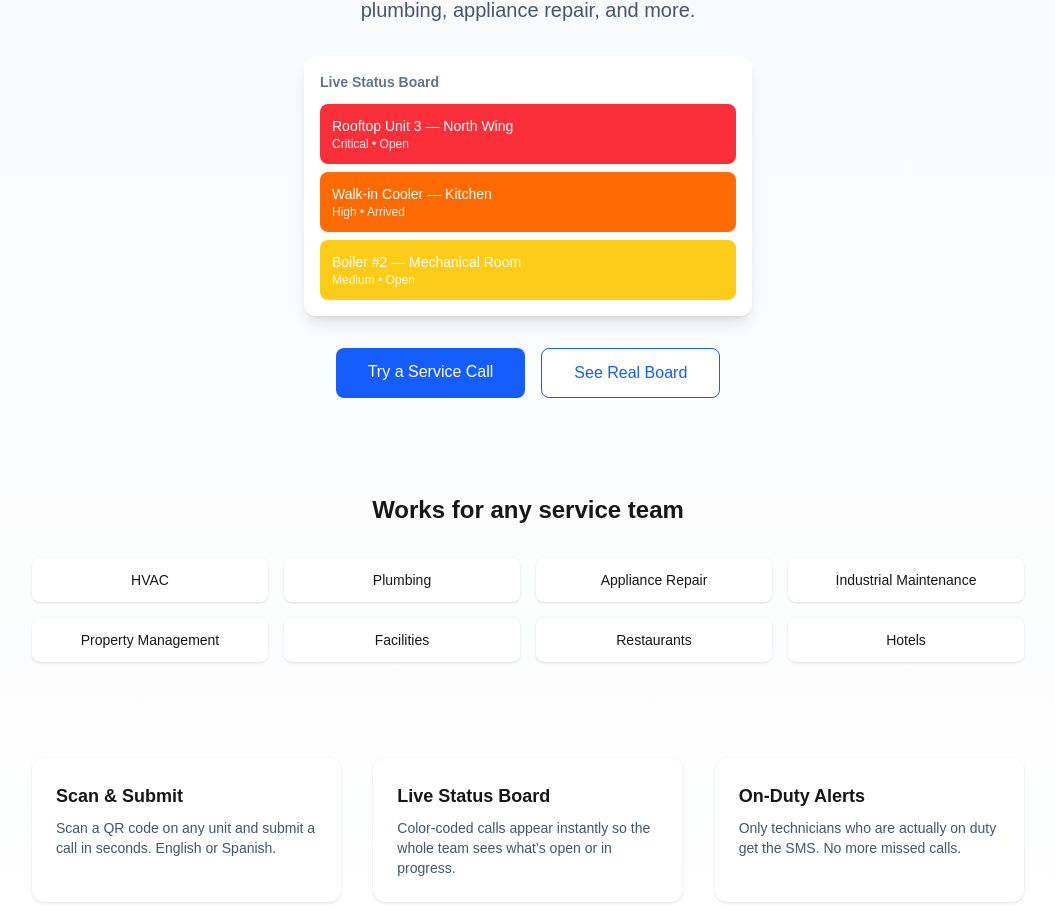
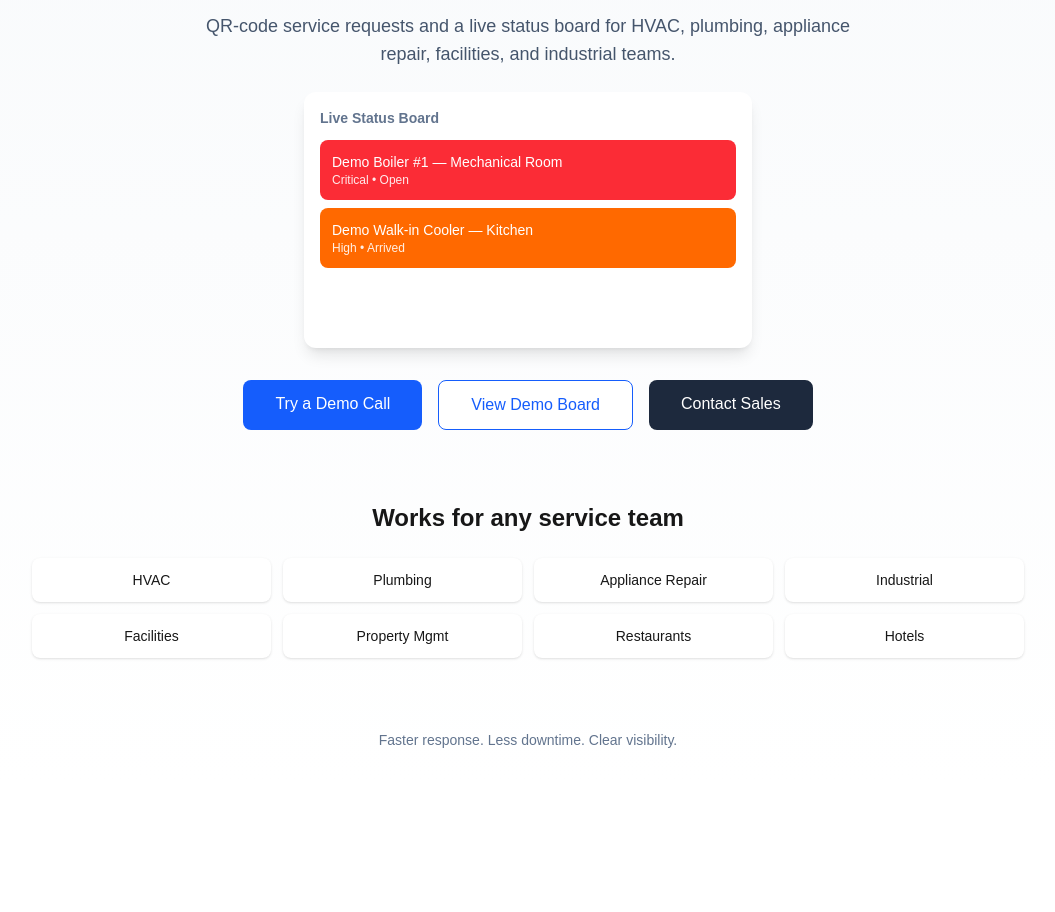
Before and after one commit to erieboatr/qrcall-app, a Next.js app: page / in a window 1280 px wide. Shown: the part 160-1072 px from the top of the page, without its empty margins (112-1167 px from the left). After the commit the page ends 942 px from the top, so only its background shows below. Built offline with nearby package versions, Linux system fonts and the light colour scheme.

Commit message:
Homepage: fixed demo board, sales button, broader markets

```diff
--- a/app/page.tsx
+++ b/app/page.tsx
@@ -3,9 +3,9 @@
 import { useEffect, useState } from 'react'
 
 const demoCalls = [
-  { equip: 'Rooftop Unit 3', loc: 'North Wing', priority: 'Critical', status: 'Open', color: 'bg-red-500' },
-  { equip: 'Walk-in Cooler', loc: 'Kitchen', priority: 'High', status: 'Arrived', color: 'bg-orange-500' },
-  { equip: 'Boiler #2', loc: 'Mechanical Room', priority: 'Medium', status: 'Open', color: 'bg-yellow-400' },
+  { equip: 'Demo Boiler #1', loc: 'Mechanical Room', priority: 'Critical', status: 'Open', color: 'bg-red-500' },
+  { equip: 'Demo Walk-in Cooler', loc: 'Kitchen', priority: 'High', status: 'Arrived', color: 'bg-orange-500' },
+  { equip: 'Demo Rooftop Unit', loc: 'North Wing', priority: 'Medium', status: 'Open', color: 'bg-yellow-400' },
 ]
 
 export default function Home() {
@@ -14,87 +14,71 @@ export default function Home() {
   useEffect(() => {
     const timer = setInterval(() => {
       setVisible((v) => (v + 1) % (demoCalls.length + 1))
-    }, 1800)
+    }, 2000)
     return () => clearInterval(timer)
   }, [])
 
   return (
     <div className="min-h-screen bg-gradient-to-b from-slate-50 to-white">
       {/* Hero */}
-      <section className="max-w-5xl mx-auto px-4 pt-16 pb-12 text-center">
-        <h1 className="text-5xl font-bold text-slate-900 mb-4">
-          Qrcall
+      <section className="max-w-5xl mx-auto px-4 pt-12 pb-8 text-center">
+        {/* Logo placeholder – replace with <img src="/logo.png" ... /> later */}
+        <div className="mb-6 flex justify-center">
+          <div className="text-3xl font-bold text-blue-600">Qrcall</div>
+        </div>
+
+        <h1 className="text-4xl md:text-5xl font-bold text-slate-900 mb-4">
+          Service Calls Made Simple
         </h1>
-        <p className="text-xl text-slate-600 mb-8 max-w-2xl mx-auto">
-          QR-code service calls and a live status board for maintenance, HVAC, plumbing, appliance repair, and more.
+        <p className="text-lg text-slate-600 mb-6 max-w-2xl mx-auto">
+          QR-code service requests and a live status board for HVAC, plumbing, appliance repair, facilities, and industrial teams.
         </p>
 
-        {/* Animated demo board */}
-        <div className="max-w-md mx-auto bg-white rounded-xl shadow-lg p-4 text-left mb-8">
+        {/* Fixed-height demo board so buttons don’t jump */}
+        <div className="max-w-md mx-auto bg-white rounded-xl shadow-lg p-4 text-left mb-8 h-64 overflow-hidden">
           <div className="text-sm font-semibold text-slate-500 mb-3">Live Status Board</div>
           <div className="space-y-2">
             {demoCalls.slice(0, visible).map((call, i) => (
-              <div
-                key={i}
-                className={`${call.color} text-white p-3 rounded-lg text-sm animate-pulse`}
-              >
+              <div key={i} className={`${call.color} text-white p-3 rounded-lg text-sm`}>
                 <div className="font-medium">{call.equip} — {call.loc}</div>
                 <div className="text-xs opacity-90">{call.priority} • {call.status}</div>
               </div>
             ))}
             {visible === 0 && (
-              <div className="text-slate-400 text-sm py-4 text-center">Waiting for calls…</div>
+              <div className="text-slate-400 text-sm py-8 text-center">Waiting for calls…</div>
             )}
           </div>
         </div>
 
         <div className="flex flex-col sm:flex-row gap-4 justify-center">
           <a
-            href="/call?plant=ppi"
+            href="/call?plant=qrcall"
             className="bg-blue-600 text-white px-8 py-3 rounded-lg font-medium hover:bg-blue-700"
           >
-            Try a Service Call
+            Try a Demo Call
           </a>
           <a
-            href="/board?plant=ppi"
+            href="/board?plant=qrcall"
             className="bg-white text-blue-600 border border-blue-600 px-8 py-3 rounded-lg font-medium hover:bg-blue-50"
           >
-            See Real Board
+            View Demo Board
+          </a>
+          <a
+            href="mailto:sales@qrcall.com"
+            className="bg-slate-800 text-white px-8 py-3 rounded-lg font-medium hover:bg-slate-900"
+          >
+            Contact Sales
           </a>
         </div>
       </section>
 
       {/* Markets */}
-      <section className="max-w-5xl mx-auto px-4 py-12">
-        <h2 className="text-2xl font-semibold text-center mb-8">Works for any service team</h2>
-        <div className="grid sm:grid-cols-2 md:grid-cols-4 gap-4 text-center text-sm">
-          {['HVAC', 'Plumbing', 'Appliance Repair', 'Industrial Maintenance', 'Property Management', 'Facilities', 'Restaurants', 'Hotels'].map((m) => (
+      <section className="max-w-5xl mx-auto px-4 py-10">
+        <h2 className="text-2xl font-semibold text-center mb-6">Works for any service team</h2>
+        <div className="grid grid-cols-2 sm:grid-cols-4 gap-3 text-center text-sm">
+          {['HVAC', 'Plumbing', 'Appliance Repair', 'Industrial', 'Facilities', 'Property Mgmt', 'Restaurants', 'Hotels'].map((m) => (
             <div key={m} className="bg-white rounded-lg py-3 shadow-sm">{m}</div>
           ))}
-        </div>
-      </section>
-
-      {/* Features */}
-      <section className="max-w-5xl mx-auto px-4 py-12">
-        <div className="grid md:grid-cols-3 gap-8">
-          <div className="bg-white p-6 rounded-xl shadow-sm">
-            <h3 className="font-semibold text-lg mb-2">Scan & Submit</h3>
-            <p className="text-slate-600 text-sm">
-              Scan a QR code on any unit and submit a call in seconds. English or Spanish.
-            </p>
-          </div>
-          <div className="bg-white p-6 rounded-xl shadow-sm">
-            <h3 className="font-semibold text-lg mb-2">Live Status Board</h3>
-            <p className="text-slate-600 text-sm">
-              Color-coded calls appear instantly so the whole team sees what’s open or in progress.
-            </p>
-          </div>
-          <div className="bg-white p-6 rounded-xl shadow-sm">
-            <h3 className="font-semibold text-lg mb-2">On-Duty Alerts</h3>
-            <p className="text-slate-600 text-sm">
-              Only technicians who are actually on duty get the SMS. No more missed calls.
-            </p>
-          </div>
         </div>
       </section>
 
```
